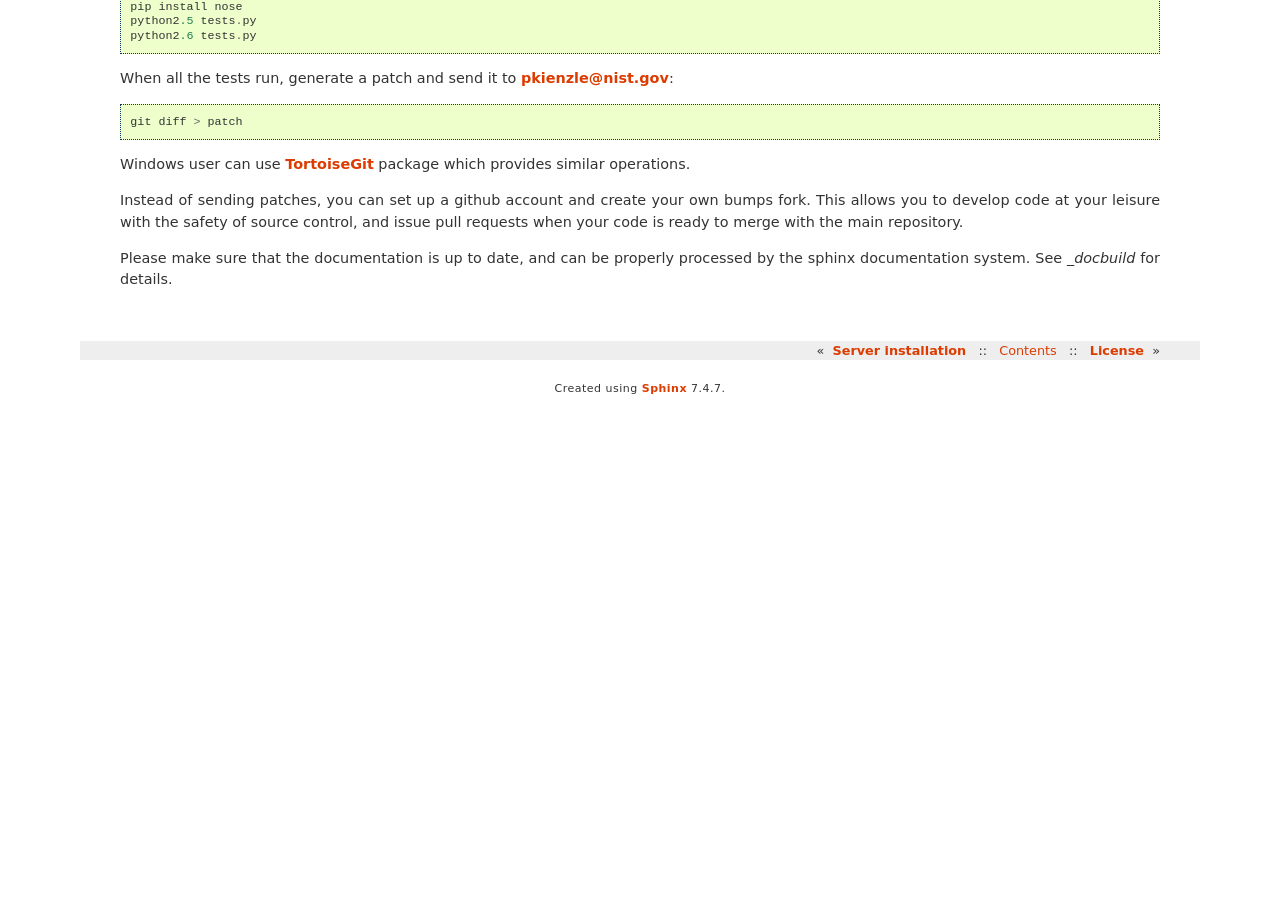
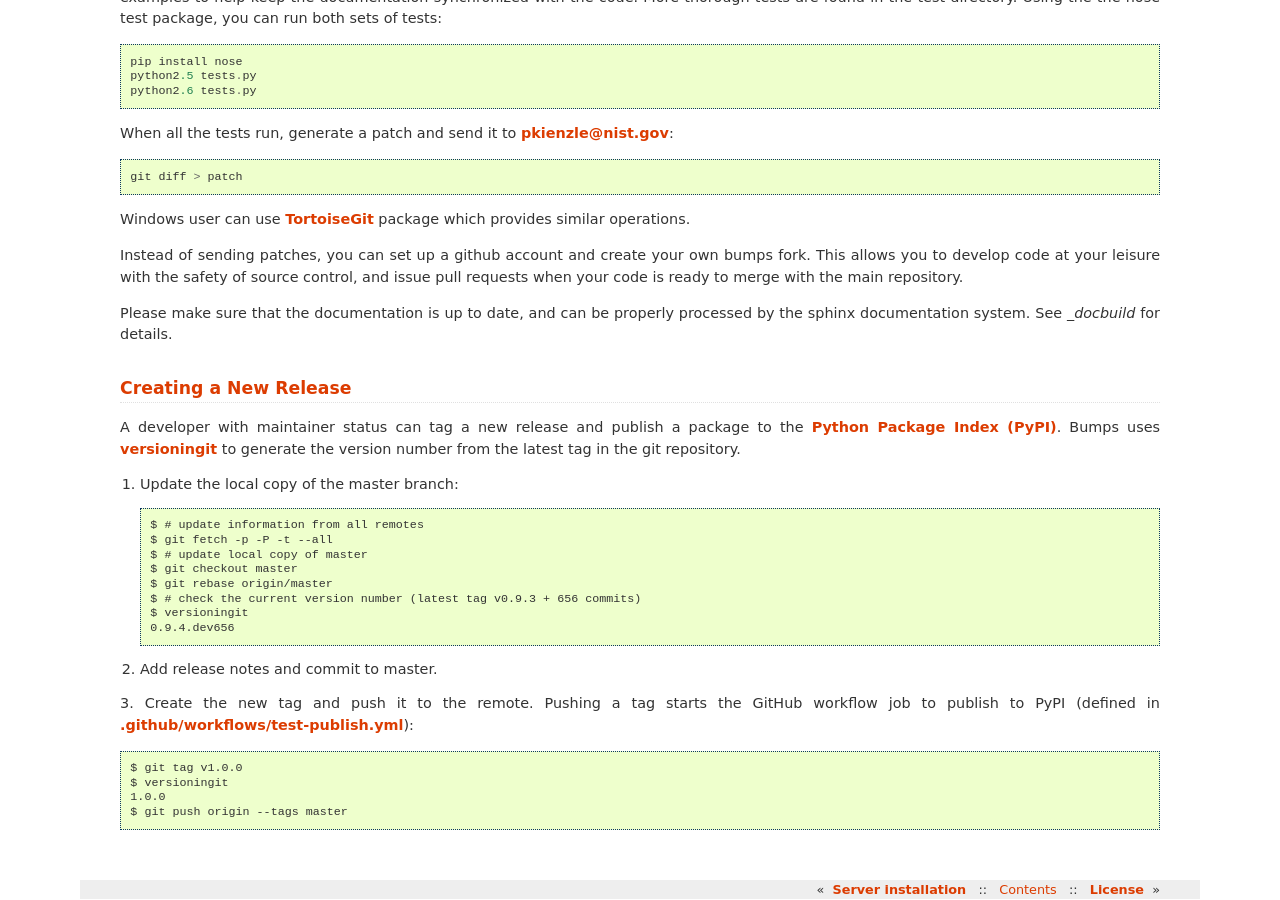
Before and after one commit to bumps/bumps, a Sphinx documentation site: the page built from doc/getting_started/contributing.rst, in a window 1280 px wide and 900 px high, scrolled down 635 px. Built offline with Sphinx 7.4.7, drawn with Linux system fonts in a browser that asks for light colours; pages that are not in the unit, such as notebooks, are missing from menus; the version number could not be read and is left out; before the commit the page ends 1040 px from its top, so only the background shows below that; some of the changed text lies outside the part shown.

Commit message:
Get version number from tag using versioningit (#153)
* introduce versioningit as a build dependency to get version number automatically from git tag

* add developer documentation on tagging a release

* add step to write release notes

* add versioningit as dev dependency

* fix GitHub workflow name

* remove versioningit from [build-system]

* Revert "remove versioningit from [build-system]"

This reverts commit 7dd10c3a9ba978557ab0b7e3a7e50a12b853bfe0.

* remove versioningit from dev dependencies

* build wheel using isolated build environment (support versioningit)

* - move documentation
- add versioningit as dev requirement in pyproject.toml

* add versioningit back to dev requirements as the developer documentation recommends CLI use

---------

Co-authored-by: Brian Benjamin Maranville <brian.maranville@nist.gov>

```diff
--- a/bumps/__init__.py
+++ b/bumps/__init__.py
@@ -12,7 +12,10 @@ A graphical interface allows direct manipulation of the model parameters.
 See https://bumps.readthedocs.io for online manuals.
 """
 
-__version__ = "1.0-pre"
+try:
+    from ._version import __version__  # noqa: F401
+except ImportError:
+    __version__ = "unknown"
 
 def data_files():
     """
--- a/doc/getting_started/contributing.rst
+++ b/doc/getting_started/contributing.rst
@@ -51,3 +51,33 @@ to merge with the main repository.
 
 Please make sure that the documentation is up to date, and can be properly
 processed by the sphinx documentation system.  See `_docbuild` for details.
+
+Creating a New Release
+======================
+
+A developer with maintainer status can tag a new release and publish a package to the `Python
+Package Index (PyPI) <https://pypi.org/project/bumps/>`_. Bumps uses
+`versioningit <https://versioningit.readthedocs.io/>`_ to generate the version number
+from the latest tag in the git repository.
+
+1. Update the local copy of the master branch::
+
+    $ # update information from all remotes
+    $ git fetch -p -P -t --all
+    $ # update local copy of master
+    $ git checkout master
+    $ git rebase origin/master
+    $ # check the current version number (latest tag v0.9.3 + 656 commits)
+    $ versioningit
+    0.9.4.dev656
+
+2. Add release notes and commit to master.
+
+3. Create the new tag and push it to the remote. Pushing a tag starts the GitHub workflow job to
+publish to PyPI (defined in `.github/workflows/test-publish.yml
+<https://github.com/bumps/bumps/blob/master/.github/workflows/test-publish.yml>`_)::
+
+    $ git tag v1.0.0
+    $ versioningit
+    1.0.0
+    $ git push origin --tags master
```
Also changed, not shown: pyproject.toml (+20 -1 lines), 1 other file.
